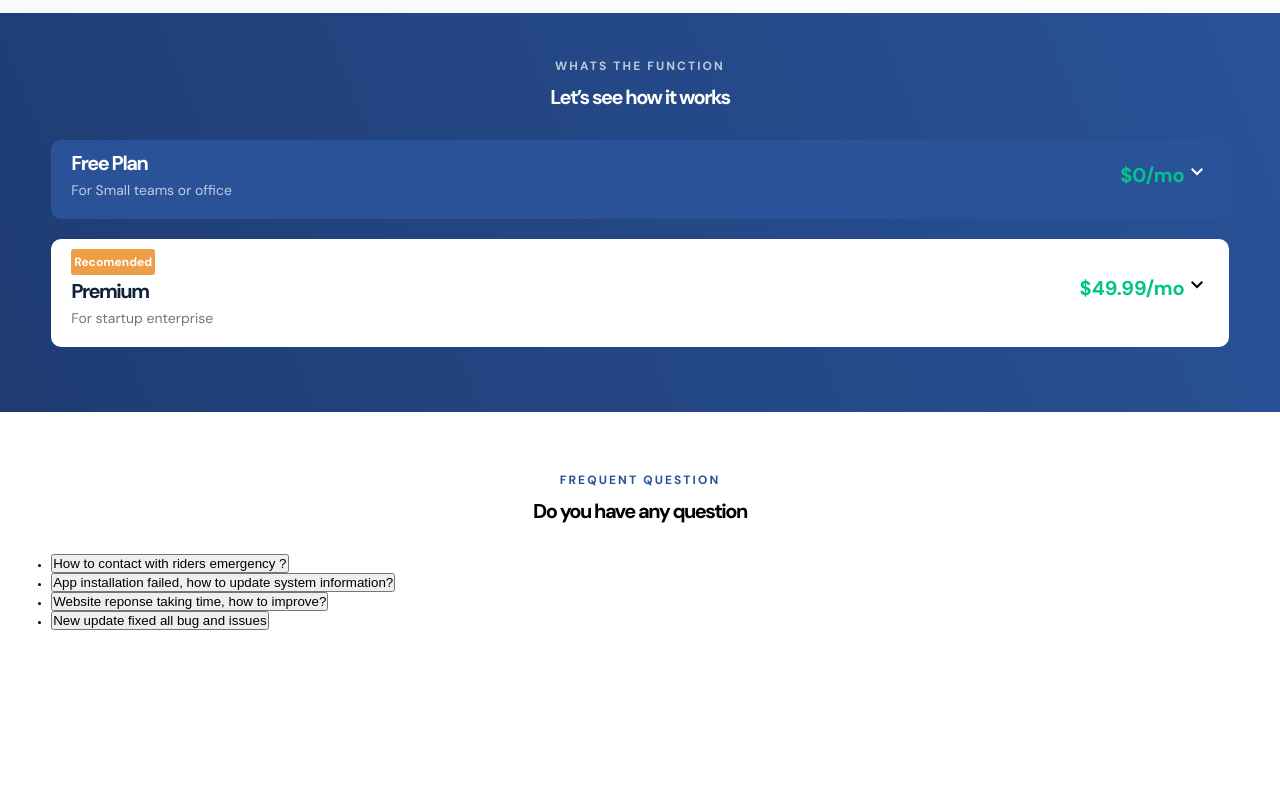
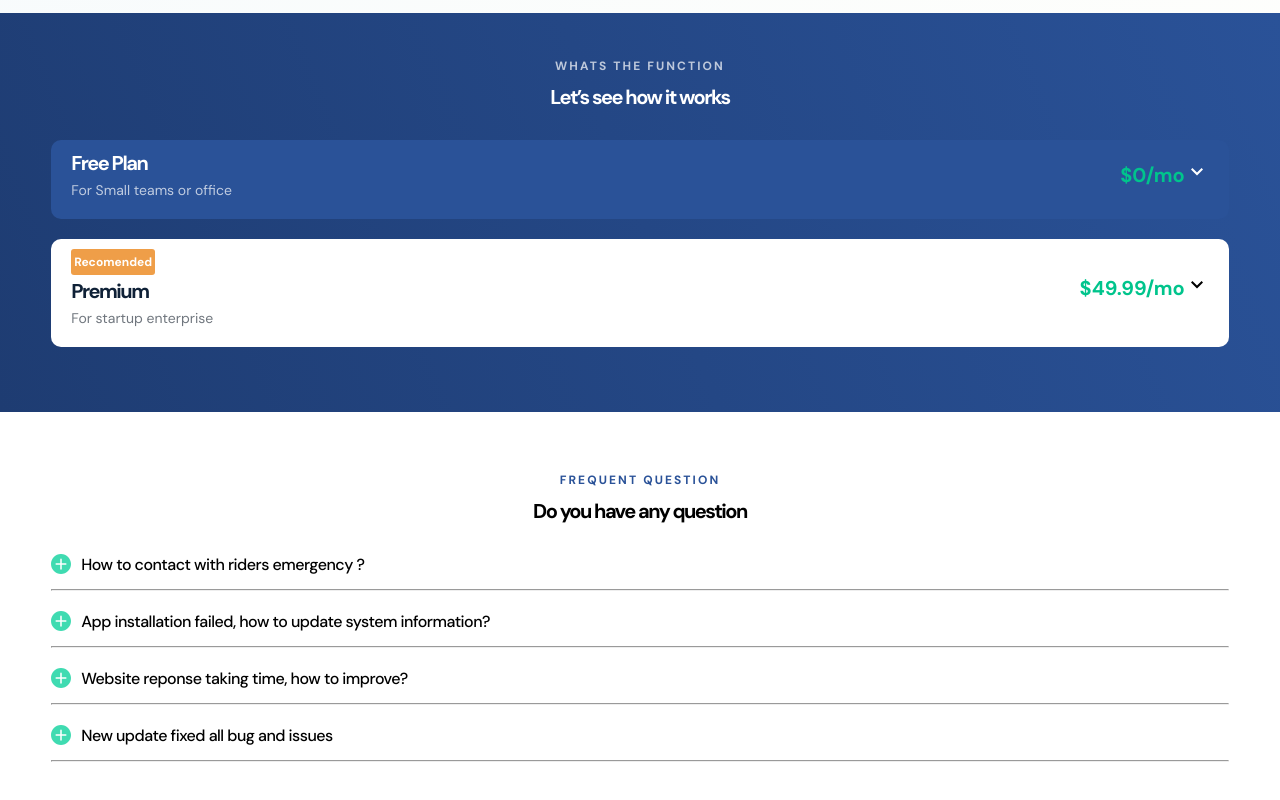
Before and after one commit to vaiperlexmar/landguru-landing, a React (Vite) app: page / in a window 1280 px wide. Shown: the part 11164-11964 px from the top of the page. Before the commit the page ends 11854 px from the top, so only its background shows below. Built offline with nearby package versions, Linux system fonts and the light colour scheme; data requests are answered from the project's data file.

Commit message:
style: Add accordion animations

```diff
--- a/src/components/Accordion/Accordion.jsx
+++ b/src/components/Accordion/Accordion.jsx
@@ -1,20 +1,41 @@
-import { useState } from "react";
+import { motion, AnimatePresence } from "framer-motion";
+import plusIcon from "../../assets/faq/plus-icon.svg";
+import minusIcon from "../../assets/faq/minus-icon.svg";
 
-export default function Accordion({ title, text }) {
-  const [isOpen, setIsOpen] = useState(false);
+export default function Accordion({ title, text, onShow, isActive }) {
+  return (
+    <div className="accordion">
+      <div className="accordion__text-box">
+        <button className="accordion__title" onClick={() => onShow()}>
+          <div className="accordion__mark">
+            {isActive ? (
+              <img src={minusIcon} alt="" />
+            ) : (
+              <img src={plusIcon} alt="" />
+            )}
+          </div>
 
-  function handleClick() {
-    setIsOpen(!isOpen);
-  }
-
-  return (
-    <>
-      <button className="faq__title" onClick={() => handleClick()}>
-        {title}
-      </button>
-      <p className="faq__text" style={{ display: isOpen ? "block" : "none" }}>
-        {text}
-      </p>
-    </>
+          {title}
+        </button>
+        <AnimatePresence>
+          {isActive && (
+            <motion.p
+              className="accordion__text"
+              initial={{ opacity: 0, display: "none", height: "0px", y: 0 }}
+              animate={{
+                opacity: 1,
+                display: "block",
+                height: "auto",
+                y: 0,
+              }}
+              exit={{ opacity: 0, display: "none", height: 0, y: -10 }}
+            >
+              {text}
+            </motion.p>
+          )}
+        </AnimatePresence>
+      </div>
+      <hr />
+    </div>
   );
 }
--- a/src/components/FAQ.jsx
+++ b/src/components/FAQ.jsx
@@ -1,6 +1,9 @@
+import { useState } from "react";
 import Accordion from "./Accordion/Accordion";
 
 export default function FAQ() {
+  const [activeIndex, setActiveIndex] = useState(-1);
+
   const faqItems = [
     {
       title: "How to contact with riders emergency ?",
@@ -32,7 +35,16 @@ export default function FAQ() {
           const { title, text } = item;
           return (
             <li className="faq__item" key={index}>
-              <Accordion title={title} text={text} />
+              <Accordion
+                title={title}
+                text={text}
+                isActive={activeIndex === index}
+                onShow={() =>
+                  activeIndex === index
+                    ? setActiveIndex(-1)
+                    : setActiveIndex(index)
+                }
+              />
             </li>
           );
         })}
--- a/src/index.css
+++ b/src/index.css
@@ -1,6 +1,7 @@
 @import url("styles/hamburger.css");
 @import url("styles/reviewCard.css");
 @import url("styles/priceItem.css");
+@import url("styles/accordion.css");
 
 :root {
   /* mobile font sizes */
@@ -513,8 +514,10 @@ section {
 
 .faq {
   margin-bottom: 6rem;
+  padding: 0 4vw;
 }
 
-.faq__item {
+.faq__list {
+  list-style: none;
   text-align: start;
 }
--- /dev/null
+++ b/src/styles/accordion.css
@@ -0,0 +1,26 @@
+.accordion {
+  margin-bottom: 2rem;
+}
+
+.accordion__title {
+  display: flex;
+  gap: 1rem;
+  margin-bottom: 1rem;
+  border: none;
+  background: transparent;
+  font-family: "DM Sans", sans-serif;
+  font-weight: 500;
+  letter-spacing: -0.5px;
+  font-size: var(--fs-5);
+  text-align: start;
+}
+
+.accordion__text {
+  padding-left: 3rem;
+  font-size: var(--fs-6);
+}
+
+.accordion hr {
+  margin: 1rem 0;
+  color: #e5ecf4;
+}
```
Also changed, not shown: src/assets/faq/minus-icon.svg (added), src/assets/faq/plus-icon.svg (added).
